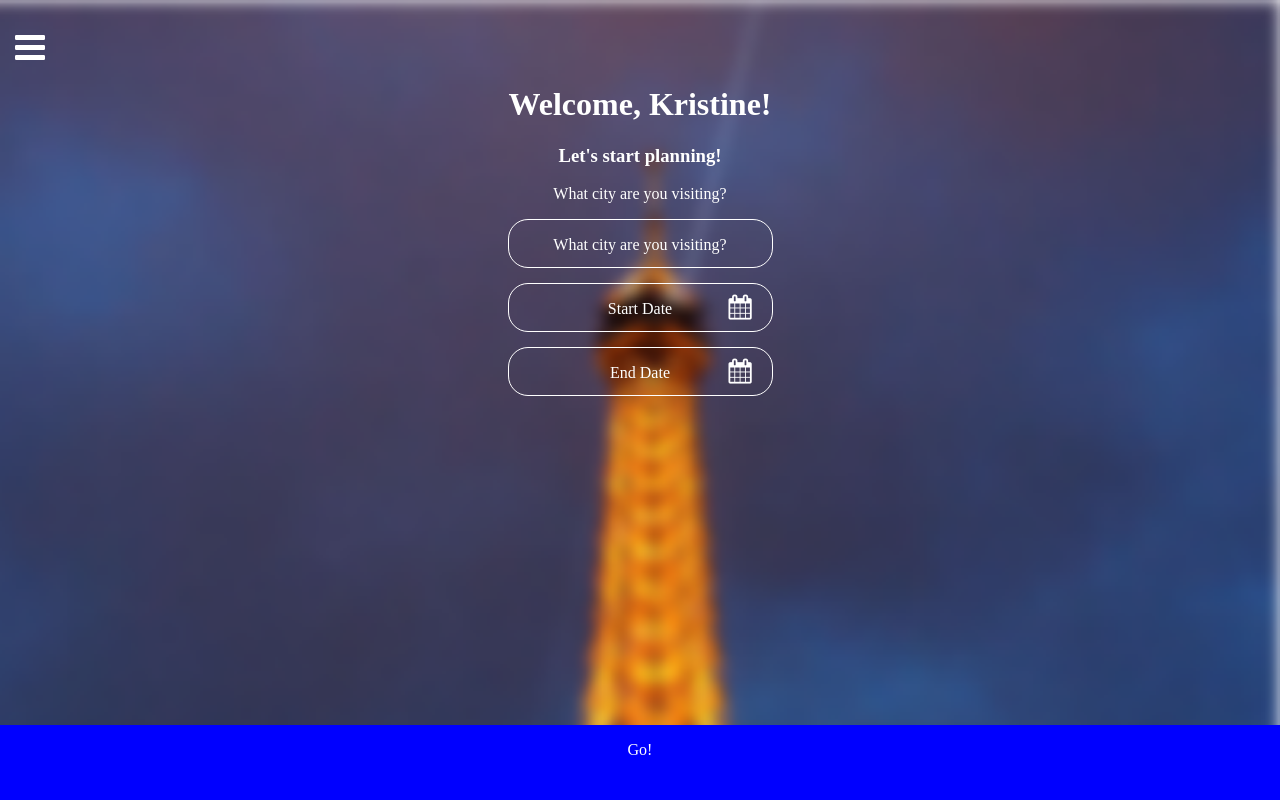
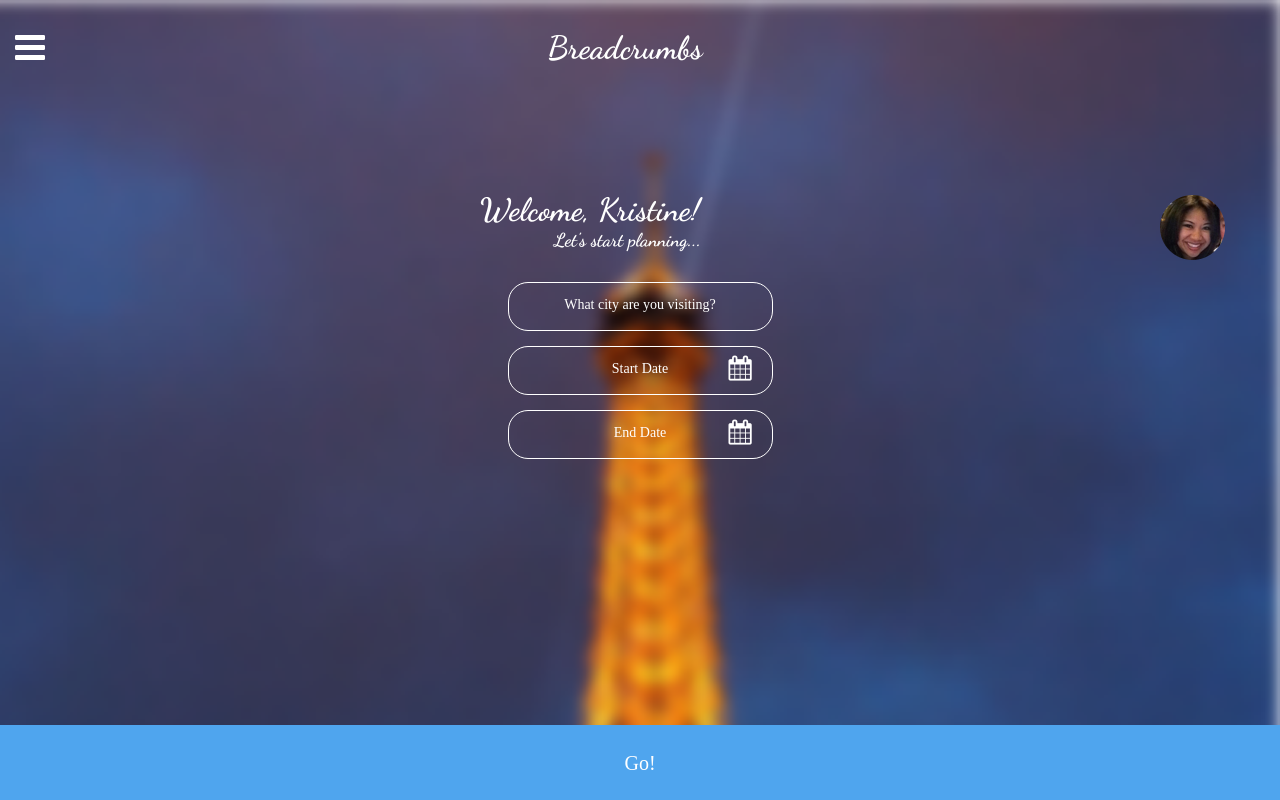
Before and after one commit to KSumiyoshi/Bloc-Breadcrumbs-Travel-App, a website: page start-planning.html in a window 1280 px wide. Drawn offline with nearby package versions, Linux system fonts and the light colour scheme; a web font is replaced by a local one.

Commit message:
Completed start planning html and css

```diff
--- a/start-planning.html
+++ b/start-planning.html
@@ -4,7 +4,8 @@
         <meta charset="utf-8">
         <meta name=viewport content="width=device-width, initial-scale=1">
         <title>Start Planning</title>
-        <link href="https://fonts.googleapis.com/css?family=Muli" rel="stylesheet" type="text/css">
+        <link href="https://fonts.googleapis.com/css?family=Dancing+Script:700" rel="stylesheet" type="text/css">
+        <link href="https://fonts.googleapis.com/css?family=Muli:300,400" rel="stylesheet" type="text/css">
         <link rel="stylesheet" href="https://cdnjs.cloudflare.com/ajax/libs/normalize/5.0.0/normalize.css" type="text/css">
         <link rel="stylesheet" href="https://cdnjs.cloudflare.com/ajax/libs/font-awesome/4.6.3/css/font-awesome.min.css" type="text/css">
         <link rel="stylesheet" href="styles/main.css" type="text/css">
@@ -13,17 +14,18 @@
         <main>
             <nav>
                 <i class="fa fa-bars"></i>
-                <!-- Breadcrumbs logo -->
+                <h1 class="breadcrumbs">Breadcrumbs</h1>
+                <!-- <img src="assets/breadcrumbs-logo.png"> -->
             </nav>
-            <section>
-                <h1>Welcome, Kristine!</h1>
-                <h3>Let's start planning!</h3>
-                <!-- user image -->
+            <div class="text-body">
+                <section id="group-welcome">
+                    <h1 id="welcome">Welcome, Kristine!</h1>
+                    <h3 id="start-planning">Let's start planning...</h3>
+                    <div id="user-image">
+                        <img src="assets/user-image.png">
+                    </div>
                 </section>
-            <section>
-                <p>What city are you visiting?</p>
-            </section>
-            <section>
+                <div class="group-rounded-box">
                     <section class="rounded-box">
                         <p>What city are you visiting?</p>
                     </section>
@@ -35,6 +37,8 @@
                         <p>End Date</p>
                         <i class="fa fa-calendar"></i>
                     </section>
+                </div>
+            </div>
         </main>
         <footer>
             <p>Go!</p>
--- a/styles/main.css
+++ b/styles/main.css
@@ -1,3 +1,5 @@
+/******* Background ********/
+
 body {
     background-image: url(../assets/eiffel-tower.png);
     background-size: cover;
@@ -8,9 +10,62 @@ body {
     flex-direction: column;
 }
 
+/******* Fonts ********/
+
+h1, h3 {
+    font-family: 'Dancing Script';
+    font-weight: 400;
+}
 
 h1, h3, p{
     text-align: center;
+}
+
+p {
+    font-weight: 300;
+    font-size: 14px;
+}
+
+/******* Navigation Section ********/
+
+.breadcrumbs {
+    margin-top: -35px;
+    margin-right: 30px;
+}
+
+/******* Body Formatting ********/
+
+.text-body {
+    margin-top: 125px;
+}
+
+/******* Welcome Section ********/
+
+#welcome {
+    margin-right: 100px;
+}
+
+#start-planning {
+    margin-top: -20px;
+    margin-left: -25px;
+}
+
+#user-image {
+    height: 65px;
+    width: 65px;
+    float: right;
+    margin-top: -75px;
+    margin-right: 55px;
+}
+
+#text-body #group-welcome {
+    margin-top: 100px;
+}
+
+/******* Boxes Section ********/
+
+.group-rounded-box {
+    margin-top: 30px;
 }
 
 .rounded-box {
@@ -31,8 +86,11 @@ h1, h3, p{
     font-size: 25px;
     position: relative;
     left: 220px;
-  top: -40px;
+    top: -35px;
 }
+
+
+/******* Footer ********/
 
 main {
     flex: 1;
@@ -40,5 +98,10 @@ main {
 
 footer{
     height: 75px;
-    background-color: blue;
+    background-color: #4FA5EE;
 }
+
+footer p{
+    margin-top: 27px;
+    font-size: 20px;
+}
```
Also changed, not shown: assets/Breadcrumbs Logo.png (deleted), assets/breadcrumbs-logo.png (added), assets/user-image.png (added). Lines whose indentation alone changed are shown as unchanged.
